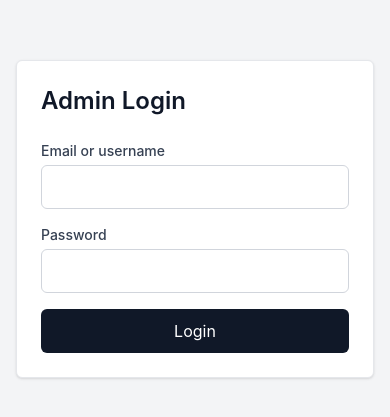
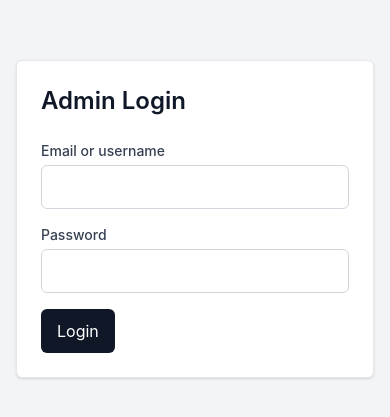
Before and after one commit to Danazzz/booking-system-theForestCabin-admin, a React (Vite) app in the folder frontend/: page /login in a window 390 px wide. Shown: the part 203-620 px from the top of the page. Built offline with nearby package versions, Linux system fonts and the light colour scheme; no server answers.

Commit message:
Constrain admin mobile form controls

```diff
--- a/frontend/src/index.css
+++ b/frontend/src/index.css
@@ -35,6 +35,9 @@ input,
 select,
 textarea {
   font: inherit;
+  display: block;
+  inline-size: 100%;
+  min-inline-size: 0;
   max-width: 100%;
 }
 
@@ -45,13 +48,25 @@ textarea {
   min-width: 0;
 }
 
+button {
+  width: auto;
+}
+
+button[type="submit"],
+form button {
+  max-width: 100%;
+}
+
 input[type="file"] {
+  min-inline-size: 0;
   overflow: hidden;
+  white-space: nowrap;
 }
 
 .grid > *,
 form > * {
   min-width: 0;
+  max-width: 100%;
 }
 
 img,
@@ -60,3 +75,23 @@ canvas,
 svg {
   max-width: 100%;
 }
+
+@media (max-width: 767px) {
+  .grid {
+    grid-template-columns: minmax(0, 1fr);
+  }
+
+  form,
+  form > div,
+  section,
+  article {
+    max-width: 100%;
+  }
+
+  input,
+  select,
+  textarea,
+  button {
+    font-size: 16px;
+  }
+}
```
